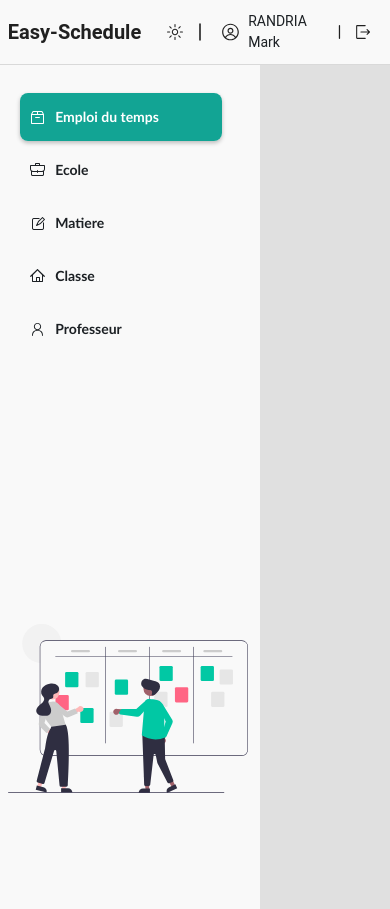
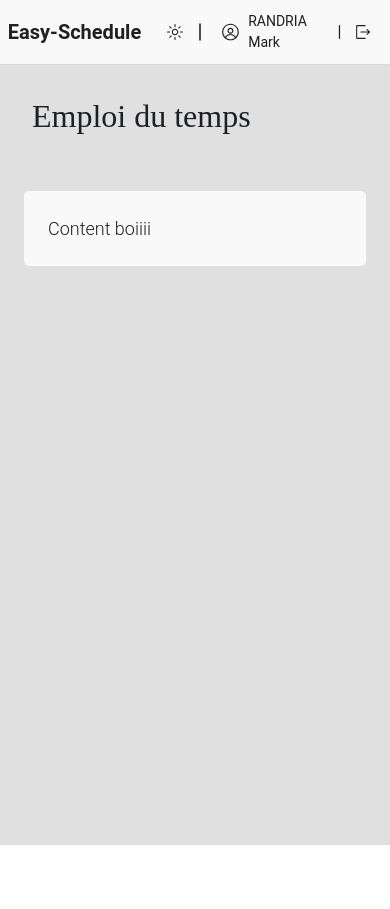
Before and after one commit to Mark-Randria/UX-UI-school-project, a React (Create React App) app in the folder my-app/: page /Dashboard in a window 390 px wide. After the commit the page ends 845 px from the top, so only its background shows below. Built offline with nearby package versions, Linux system fonts and the light colour scheme.

Commit message:
SideBar adjustement for mobile

```diff
--- a/my-app/src/components/header/header.style.js
+++ b/my-app/src/components/header/header.style.js
@@ -1,7 +1,10 @@
 import styled from "styled-components";
+
+import { size } from "../../core/theme/breakpoints";
 
 export const HeaderContainer = styled.div`
   top: 0;
+  z-index:10;
   position: sticky;
   display: flex;
   justify-content: space-between;
@@ -10,6 +13,7 @@ export const HeaderContainer = styled.div`
   border-color: ${(props) => props.theme.colors.gray6};
   border-width: 1px;
   border-style: none none solid none;
+
 `;
 
 export const LogoContainer = styled.div`
--- a/my-app/src/components/maincontents/contentvalue/class.jsx
+++ b/my-app/src/components/maincontents/contentvalue/class.jsx
@@ -1,5 +1,12 @@
 import React from "react";
 
+import { Title, Container, Box, GapComponents } from "../maincontent.style";
+
 export default function Class() {
-  return <></>;
+  return (
+    <Container>
+      <Title>Classe</Title>
+      <Box>Content boiiii</Box>
+    </Container>
+  );
 }
--- a/my-app/src/components/maincontents/contentvalue/school.jsx
+++ b/my-app/src/components/maincontents/contentvalue/school.jsx
@@ -1,5 +1,12 @@
 import React from "react";
 
+import { Title, Container, Box, GapComponents } from "../maincontent.style";
+
 export default function School() {
-  return <></>;
+  return (
+    <Container>
+      <Title>Ecole</Title>
+      <Box>Content boiiii</Box>
+    </Container>
+  );
 }
--- a/my-app/src/components/maincontents/contentvalue/subject.jsx
+++ b/my-app/src/components/maincontents/contentvalue/subject.jsx
@@ -1,5 +1,12 @@
 import React from "react";
 
+import { Title, Container, Box, GapComponents } from "../maincontent.style";
+
 export default function Subject() {
-  return <></>;
+  return (
+    <Container>
+      <Title>Matiere</Title>
+      <Box>Content boiiii</Box>
+    </Container>
+  );
 }
--- a/my-app/src/components/maincontents/contentvalue/teacher.jsx
+++ b/my-app/src/components/maincontents/contentvalue/teacher.jsx
@@ -1,5 +1,12 @@
 import React from "react";
 
+import { Title, Container, Box, GapComponents } from "../maincontent.style";
+
 export default function Teacher() {
-  return <></>;
+  return (
+    <Container>
+      <Title>Professeur</Title>
+      <Box>Content boiiii</Box>
+    </Container>
+  );
 }
--- a/my-app/src/components/maincontents/contentvalue/timetable.jsx
+++ b/my-app/src/components/maincontents/contentvalue/timetable.jsx
@@ -1,5 +1,12 @@
 import React from "react";
 
+import { Title, Container, Box, GapComponents } from "../maincontent.style";
+
 export default function Timetable() {
-  return <></>;
+  return (
+    <Container>
+      <Title>Emploi du temps</Title>
+      <Box>Content boiiii</Box>
+    </Container>
+  );
 }
--- a/my-app/src/components/maincontents/maincontent.style.js
+++ b/my-app/src/components/maincontents/maincontent.style.js
@@ -1,4 +1,31 @@
 import styled from "styled-components";
+
+export const Title = styled.div`
+  padding: 2rem;
+  position: sticky;
+  z-index: 0;
+  font-family: "Public Sans";
+  font-style: normal;
+  font-weight: 500;
+  font-size: 32px;
+  line-height: 38px;
+  color: ${(props) => props.theme.colors.slate12};
+`;
+
+export const Container = styled.div`
+  display: flex;
+  flex-direction: column;
+  width: 100%;
+`;
+
+export const Box = styled.div`
+  box-sizing: border-box;
+  display: flex;
+  padding: 24px;
+  margin: 24px;
+  background-color: ${(props) => props.theme.colors.gray2};
+  border-radius: 5px;
+`;
 
 // GapComponents is used to make a space between components
 export const GapComponents = styled.div`
--- a/my-app/src/components/sidemenu/sidemenu.jsx
+++ b/my-app/src/components/sidemenu/sidemenu.jsx
@@ -7,6 +7,8 @@ import {
   Box,
   GapComponents,
 } from "./sidemenu.style";
+
+import Button from "../buttons/button";
 
 import {
   ArchiveIcon,
@@ -18,14 +20,24 @@ import {
 
 export default function Sidemenu({ setActivePage }) {
   const [activeLink, setActiveLink] = React.useState("emploi");
+  const [isDrawerOpen, setIsDrawerOpen] = React.useState(true);
 
   const handleLinkClick = (link) => {
     setActiveLink(link);
     setActivePage(link);
   };
 
+  const toggleDrawer = () => {
+    setIsDrawerOpen((prevState) => !prevState);
+  };
+
+  const closeDrawer = () => {
+    setIsDrawerOpen(false);
+  };
+
   return (
-    <SideMenuContainer>
+    <>
+      <SideMenuContainer isDrawerOpen={isDrawerOpen}>
         <SideMenuContent>
           <Box
             active={activeLink === "emploi"}
@@ -77,5 +89,6 @@ export default function Sidemenu({ setActivePage }) {
           <img src={LightIllustration} alt="Illustration" width={240} />
         </SideMenuContent>
       </SideMenuContainer>
+    </>
   );
 }
--- a/my-app/src/components/sidemenu/sidemenu.style.js
+++ b/my-app/src/components/sidemenu/sidemenu.style.js
@@ -1,4 +1,6 @@
 import styled, { css } from "styled-components";
+
+import { size } from "../../core/theme/breakpoints";
 
 export const SideMenuContainer = styled.div`
   display: flex;
@@ -15,6 +17,11 @@ export const SideMenuContainer = styled.div`
   padding-top: 20px;
   background-color: ${(props) => props.theme.colors.gray2};
   color: ${(props) => props.theme.colors.slate12};
+
+  @media (max-width: ${size.mobileL}) {
+    display: none;
+  }
+
 `;
 
 export const SideMenuContent = styled.div`
--- a/my-app/src/pages/dashboard/dashboard.style.js
+++ b/my-app/src/pages/dashboard/dashboard.style.js
@@ -1,10 +1,16 @@
 import styled from "styled-components";
+
+import { size } from "../../core/theme/breakpoints";
 
 export const Content = styled.div`
   display: flex;
   left: 0;
   flex-direction: row;
   margin-left: 260px;
-  height: 100vh;
-  background-color: ${(props) => props.theme.colors.gray5}
+  height: calc(100vh - 64px);
+  background-color: ${(props) => props.theme.colors.gray5};
+
+  @media (max-width: ${size.mobileL}) {
+    margin: 0;
+  }
 `;
```
Lines whose indentation alone changed are shown as unchanged.
